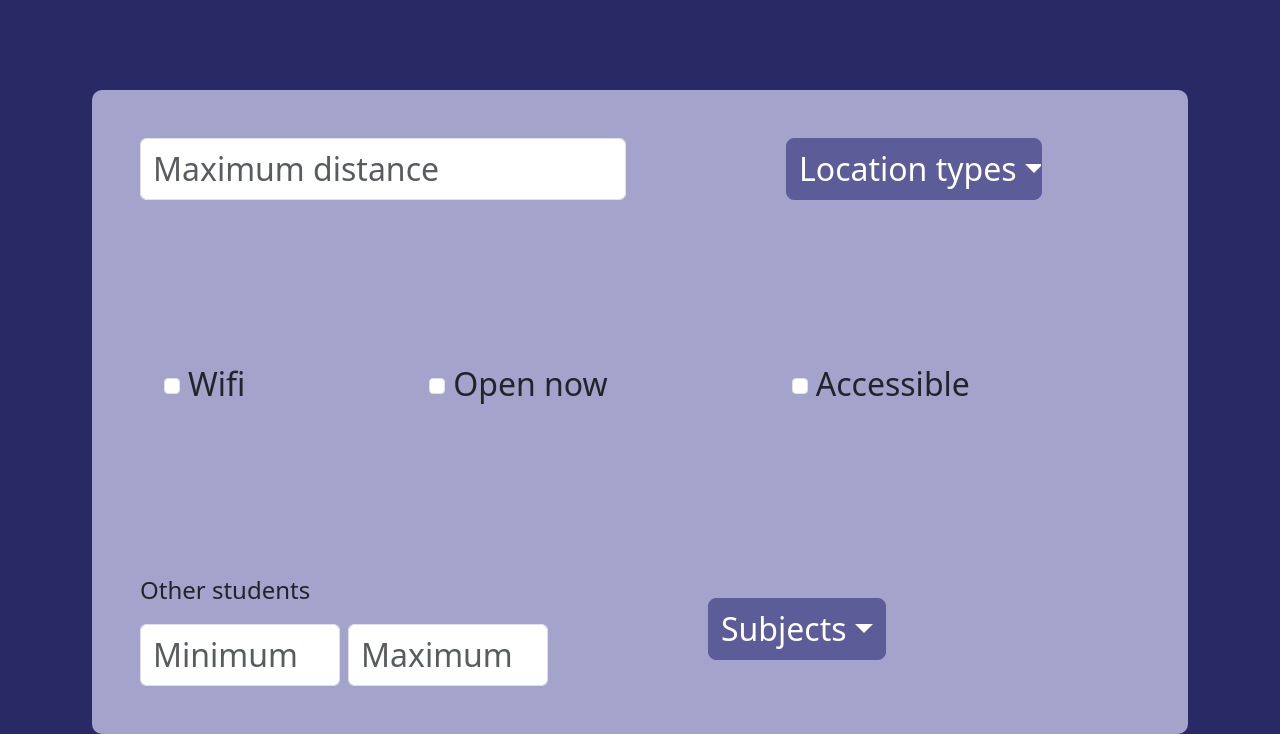
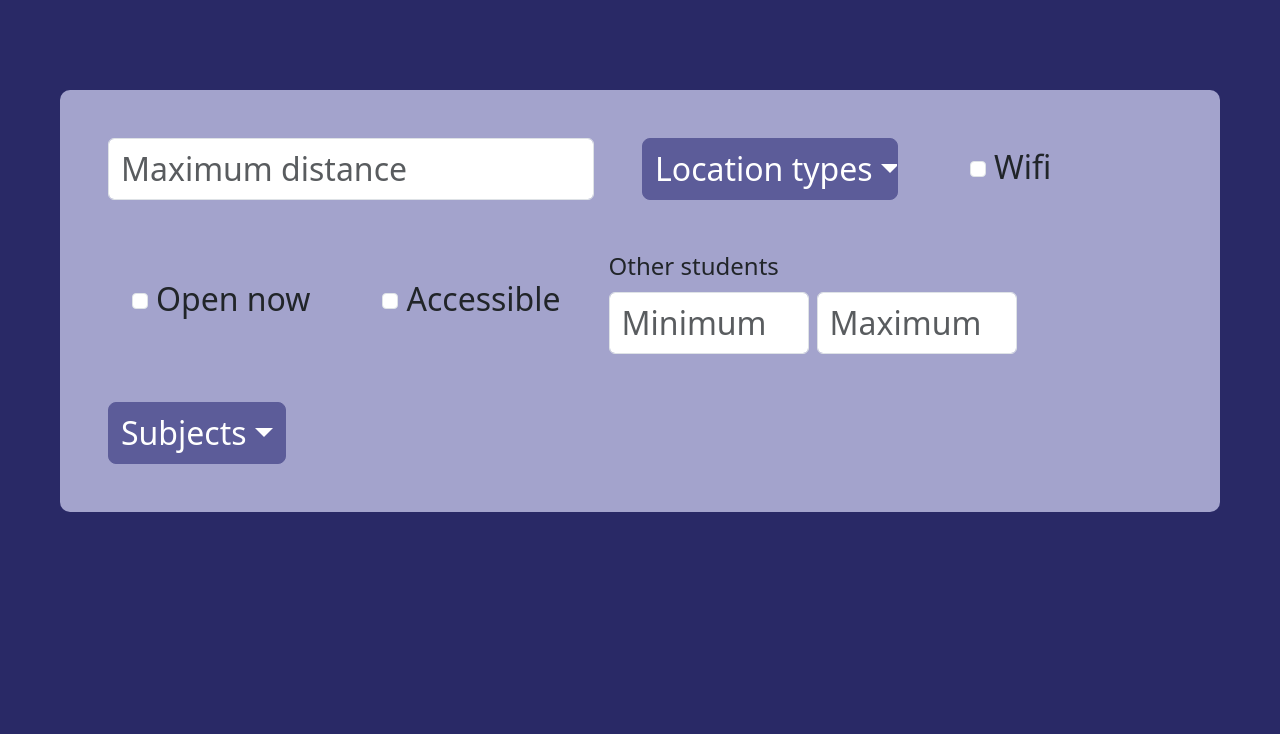
Before and after one commit to STRSigmas/ignitionHacksSTRSigmas, a website: page src/index.html in a window 1280 px wide. Shown: the part 131-865 px from the top of the page. After the commit the page ends 800 px from the top, so only its background shows below. Drawn offline with Linux system fonts and the light colour scheme; some packages are replaced by stand-ins of ours.

Commit message:
Added .env and fixed spacing for smaller screens

```diff
--- a/package.json
+++ b/package.json
@@ -20,6 +20,7 @@
   "description": "",
   "dependencies": {
     "bootstrap": "^5.3.7",
+    "dotenv": "^17.2.1",
     "fs-extra": "^11.3.1"
   }
 }
--- a/src/css/custom.css
+++ b/src/css/custom.css
@@ -6,6 +6,4 @@
     background: #A3A3CCFF;
     border-radius: 10px;
     margin-top: 3rem;
-    margin-left: 5rem !important;
-    margin-right: 5rem !important;
 }
--- a/src/index.html
+++ b/src/index.html
@@ -6,6 +6,7 @@
         <link href="css/custom.css" rel="stylesheet" />
         <script src="bootstrap/bootstrap.bundle.min.js"></script>
         <script src="js/index.js"></script>
+        <script src="https://maps.googleapis.com/maps/api/js?key=GOOGLE_MAPS_API_KEY&loading=async&libraries=maps&v=beta" defer></script>
     </head>
     <body class="bg-dark">
         <main>
@@ -17,8 +18,8 @@
                 </div>
                 <div class="row justify-content-evenly">
                     <div class="col-12">
-                        <div class="selection-card py-5 px-5">
-                            <div class="d-flex flex-wrap align-items-center" style="gap: 10rem">
+                        <div class="selection-card py-5 px-5 mx-2 mx-md-5">
+                            <div class="d-flex flex-wrap align-items-center gap-5">
                                 <input type="number" class="form-control fs-2 w-auto" placeholder="Maximum distance" aria-label="Maximum distance" aria-describedby="basic-addon1">
                                 <div class="dropdown" data-bs-theme="dark">
                                     <button class="btn btn-primary dropdown-toggle fs-2 rounded-3" type="button" data-bs-toggle="dropdown" style="max-width: 16rem; overflow-x: hidden;" aria-expanded="false" id="multiSelectDropdown">Location types</button>
@@ -55,7 +56,7 @@
                                         <label class="form-check-label fs-2 ms-2" for="checkAccessible">Accessible</label>
                                     </div>
                                 </div>
-                                <div class="d-flex flex-column" style="gap: 0.5rem">
+                                <div class="d-flex flex-column">
                                     <label class="form-label fs-4">Other students</label>
                                     <div class="d-flex align-items-center" style="gap: 0.5rem">
                                         <input type="number" class="form-control fs-2" style="width: 200px;" placeholder="Minimum" aria-label="Minimum distance" aria-describedby="basic-addon1">
```
Also changed, not shown: src/build/copyToDocs.js, 2 other files.
